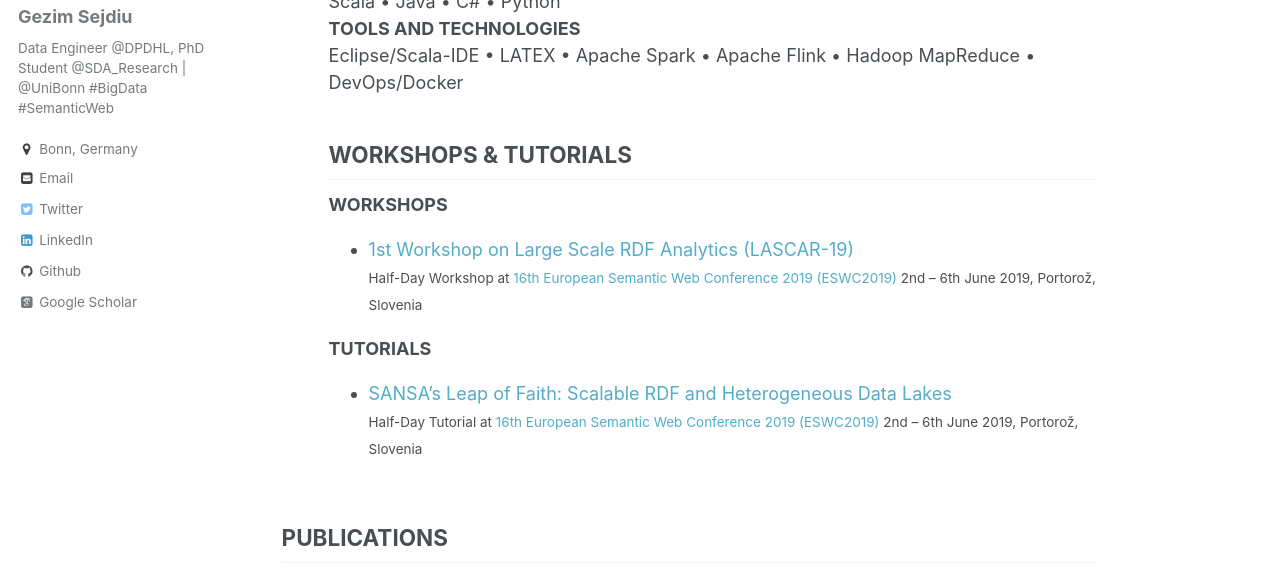
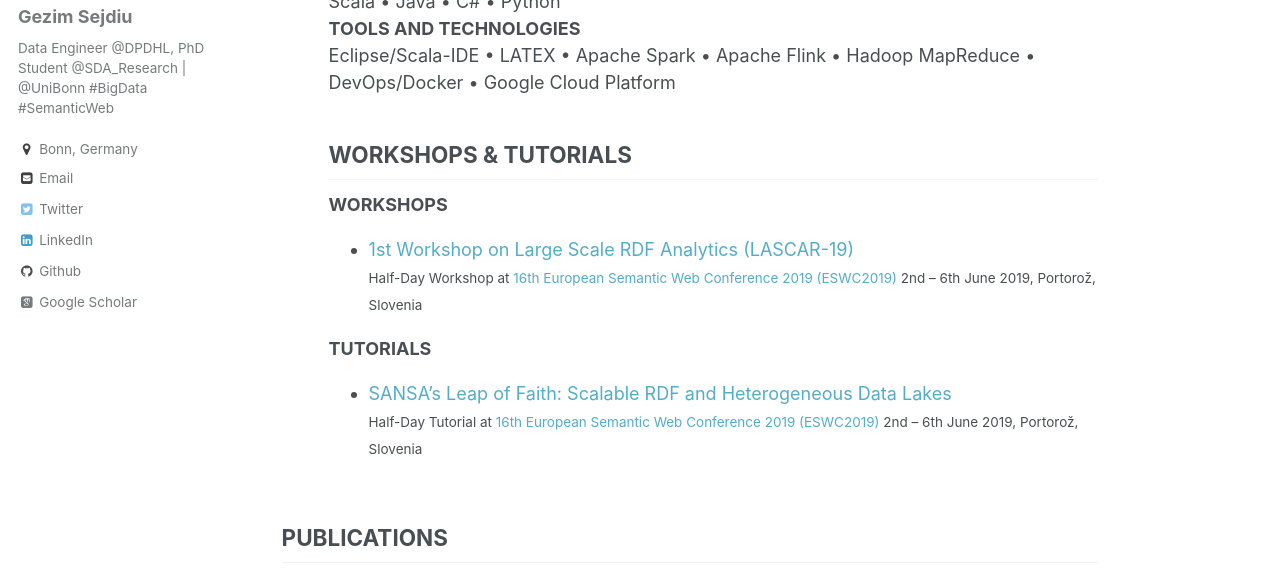
Before and after one commit to GezimSejdiu/gezimsejdiu.github.io, a Jekyll site: the page built from _pages/cv.md, in a window 1280 px wide and 900 px high, scrolled down 1448 px, cut to the strip 215-786 px from the top of the window. Built offline with Jekyll 4.4.1, drawn with Linux system fonts in a browser that asks for light colours; some web fonts are replaced.

Commit message:
Add GCP to my skills set :)

```diff
--- a/_pages/cv.md
+++ b/_pages/cv.md
@@ -79,7 +79,7 @@ Big Data • Data Mining and Data Analysis • Semantic Web and Semantic Search
 <b>PROGRAMMING LANGUAGES</b><br>
 Scala • Java • C# • Python<br>
 <b>TOOLS AND TECHNOLOGIES</b><br>
-Eclipse/Scala-IDE • L<span>A</span>T<span>E</span>X • Apache Spark • Apache Flink • Hadoop MapReduce • DevOps/Docker<br>
+Eclipse/Scala-IDE • L<span>A</span>T<span>E</span>X • Apache Spark • Apache Flink • Hadoop MapReduce • DevOps/Docker • Google Cloud Platform<br>
 
 <h2>WORKSHOPS & TUTORIALS</h2>
 <b>WORKSHOPS</b>
```
